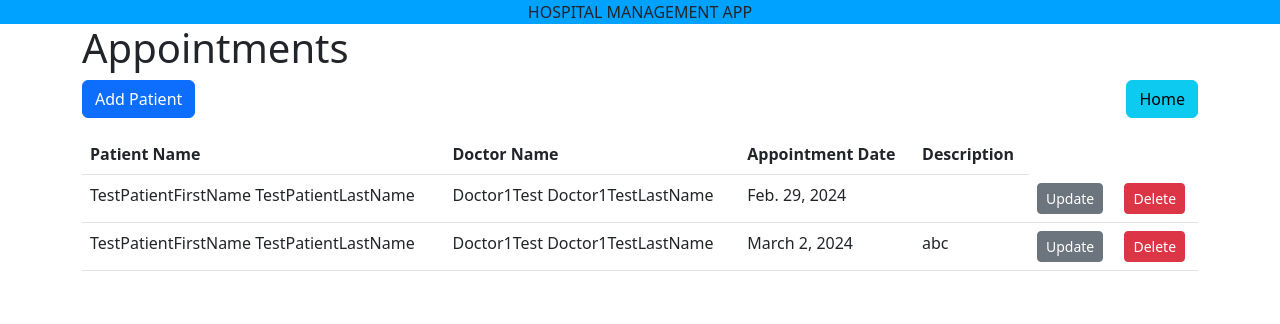
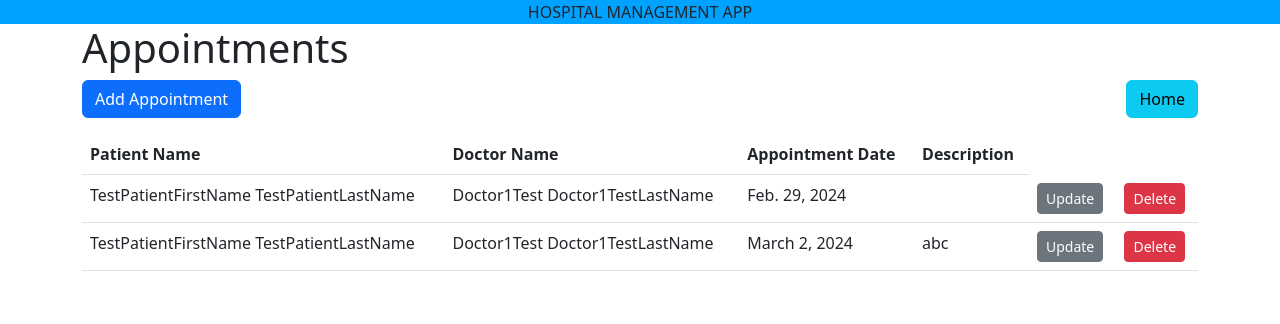
Before and after one commit to GiorgosAg/hospapp, a Django app: page /hospital/appointments/ in a window 1280 px wide. Shown: the top 324 px of the page. Run offline with Django 3.2, Linux system fonts and the light colour scheme; data comes from the database, SQL or seed files in the repository.

Commit message:
HospitalManagement v0.5.4

```diff
--- a/hospital/templates/appointments.html
+++ b/hospital/templates/appointments.html
@@ -24,7 +24,7 @@
           <a
             href="{% url 'hospital:add_appointment' %}"
             class="btn btn-primary mb-3"
-            >Add Patient</a
+            >Add Appointment</a
           >
         </div>
         <div>
--- a/hospital/templates/doctors.html
+++ b/hospital/templates/doctors.html
@@ -22,7 +22,7 @@
       <div class="d-flex justify-content-between">
         <div>
           <a href="{% url 'hospital:add_doctor' %}" class="btn btn-primary mb-3"
-            >Add Patient</a
+            >Add Doctor</a
           >
         </div>
         <div>
```
